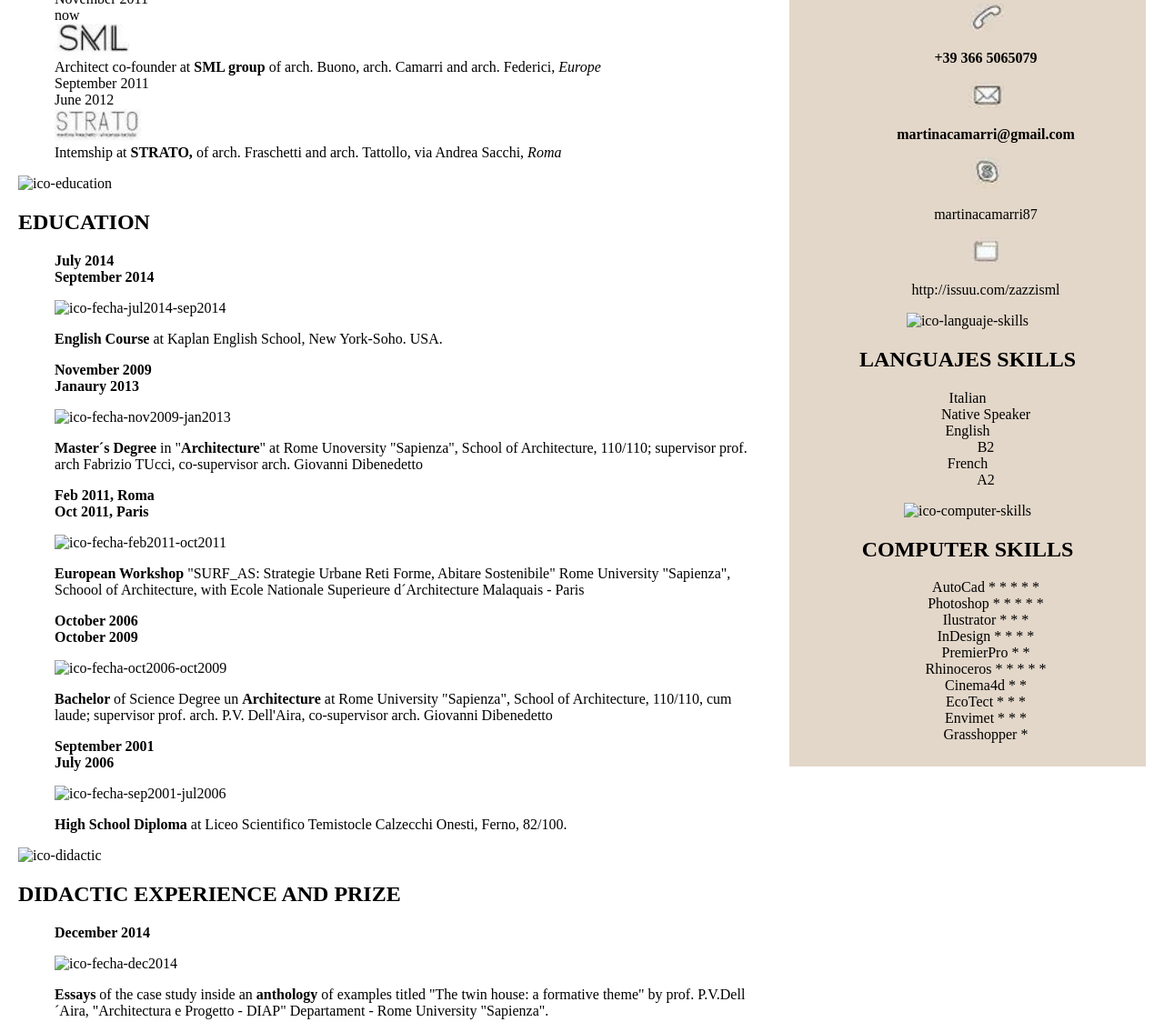
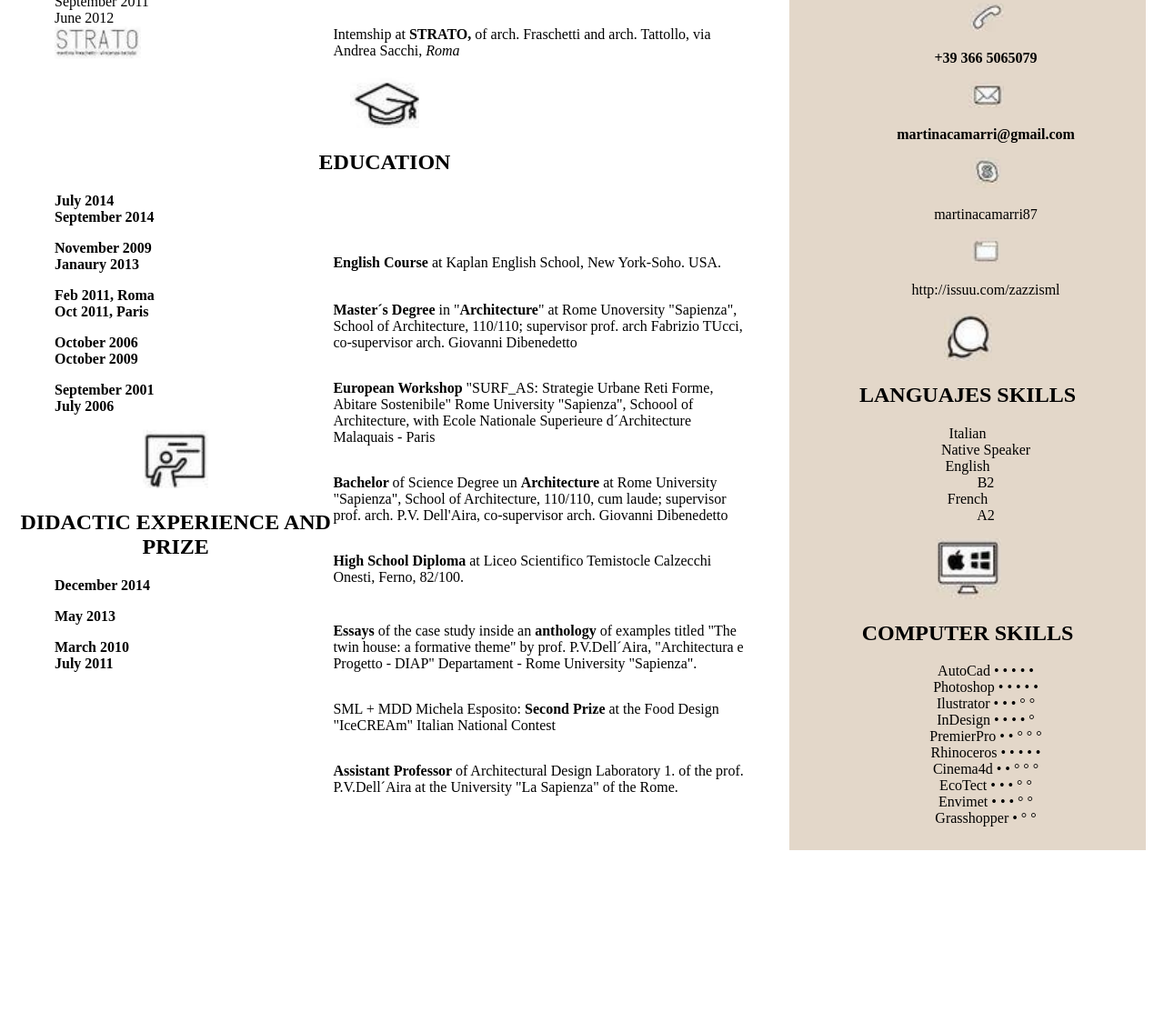
Before and after one commit to jnatmed/curriculum, a plain HTML site: page index.html in a window 1280 px wide. Shown: the part 496-1620 px from the top of the page at 91% size. After the commit the page ends 1431 px from the top, so only its background shows below. Drawn offline with Linux system fonts and the light colour scheme.

Commit message:
agregando float a los clase: p.detalle

```diff
--- a/estilo.css
+++ b/estilo.css
@@ -2,6 +2,10 @@ body{
     margin-top: 8px;
     margin-left: 20px;
     margin-right: 20px;
+}
+p.detalle {
+    width: 60%;
+    float: right;
 }
 #LADO-IZQUIERDO {
       float: left;
@@ -43,6 +47,13 @@ li {
     text-align: center;
     color: white;
 }
+
+#LADO-IZQUIERDO #DIDACTIC #titulo{
+    text-align: center;
+}
+#LADO-IZQUIERDO #EDUCATION #titulo{
+    text-align: center;
+}
 #LADO-DERECHO {
  background-color: #e3d7c9;
  text-align: center;
--- a/index.html
+++ b/index.html
@@ -24,87 +24,79 @@
                     <li>
                         <p id="fecha">Febraury 2016 <br> now</p>
                         <img src="icos/ico-fecha-febrary-2016.png" alt="ico-fecha-febrary-2016">
-                        <p id="detalle">Architect at <strong>ARTECO - Architecture Engineering Consulting s.r.l.</strong> of each Calcaghi, arch Cenna, arch Zarbato and arch Milani, <i>Verona</i></p>
+                        <p class="detalle">Architect at <strong>ARTECO - Architecture Engineering Consulting s.r.l.</strong> of each Calcaghi, arch Cenna, arch Zarbato and arch Milani, <i>Verona</i></p>
                     </li>
                     <li>
                         <p>May 2012 <br> November 2015</p>
                         <img src="icos/ico-fecha-may2012-nov2015.png" alt="ico-fecha-may2012-nov2015">
-                        <p>Architect at Research and Development Departament of <strong>NOVARTE s.r.l.</strong> of Luca Sciamanna, <i>Teramo</i></p>
+                        <p class="detalle">Architect at Research and Development Departament of <strong>NOVARTE s.r.l.</strong> of Luca Sciamanna, <i>Teramo</i></p>
                     </li>
                     <li>
                         <p>October 2014 <br> May 2015</p>
                         <img src="icos/ico-fecha-oct2014-may2015.png" alt="ico-fecha-oct2014-may2015">
-                        <p>Architect at <strong>COBE Berlin</strong>, prof. dt. V. M. Carlow and prof. arch. Sigmurd Larsen, <i>Berlin Germany</i></p>
+                        <p class="detalle">Architect at <strong>COBE Berlin</strong>, prof. dt. V. M. Carlow and prof. arch. Sigmurd Larsen, <i>Berlin Germany</i></p>
                     </li>
                     <li>
                         <p>November 2011 <br> now</p>
                         <img src="icos/ico-fecha-nov2011-now.png" alt="ico-fecha-nov2011-now">
-                        <p>Architect co-founder at <strong>SML group </strong>of arch. Buono, arch. Camarri and arch. Federici, <i>Europe</i></p>
+                        <p class="detalle">Architect co-founder at <strong>SML group </strong>of arch. Buono, arch. Camarri and arch. Federici, <i>Europe</i></p>
                     </li>
                     <li>
                         <p>September 2011 <br> June 2012</p>
                         <img src="icos/ico-fecha-sep2011-jun2012.png" alt="ico-fecha-sep2011-jun2012">
-                        <p>Intemship at <strong>STRATO, </strong>of arch. Fraschetti and arch. Tattollo, via Andrea Sacchi, <i>Roma</i></p>
+                        <p class="detalle">Intemship at <strong>STRATO, </strong>of arch. Fraschetti and arch. Tattollo, via Andrea Sacchi, <i>Roma</i></p>
                     </li>
                 </ol>
             </article>
         </section>
         <section id="EDUCATION">
-            <article>
-                <img src="" alt="ico-education">
+            <article id="titulo">
+                <img src="icos/ico-education.png" alt="ico-education">
                 <h2>EDUCATION</h2>
             </article>
             <article>
                 <ol>
                     <li>
                         <p><strong>July 2014 <br>September 2014</strong></p>
-                        <img src="" alt="ico-fecha-jul2014-sep2014">
-                        <p><strong>English Course </strong> at Kaplan English School, New York-Soho. USA.</p>
+                        <p class="detalle"><strong>English Course </strong> at Kaplan English School, New York-Soho. USA.</p>
                     </li>
                     <li>
                         <p><strong>November 2009 <br>Janaury 2013</strong></p>
-                        <img src="" alt="ico-fecha-nov2009-jan2013">
-                        <p><strong>Master´s Degree </strong> in "<strong>Architecture</strong>" at Rome Unoversity "Sapienza", School of Architecture, 110/110; supervisor prof. arch Fabrizio TUcci, co-supervisor arch. Giovanni Dibenedetto</p>
+                        <p class="detalle"><strong>Master´s Degree </strong> in "<strong>Architecture</strong>" at Rome Unoversity "Sapienza", School of Architecture, 110/110; supervisor prof. arch Fabrizio TUcci, co-supervisor arch. Giovanni Dibenedetto</p>
                     </li>
                     <li>
                         <p><strong>Feb 2011, Roma <br>Oct 2011, Paris</strong></p>
-                        <img src="" alt="ico-fecha-feb2011-oct2011">
-                        <p><strong>European Workshop </strong> "SURF_AS: Strategie Urbane Reti Forme, Abitare Sostenibile" Rome University "Sapienza", Schoool of Architecture, with Ecole Nationale Superieure d´Architecture Malaquais - Paris</p>
+                        <p class="detalle"><strong>European Workshop </strong> "SURF_AS: Strategie Urbane Reti Forme, Abitare Sostenibile" Rome University "Sapienza", Schoool of Architecture, with Ecole Nationale Superieure d´Architecture Malaquais - Paris</p>
                     </li>
                     <li>
                         <p><strong>October 2006 <br>October 2009</strong></p>
-                        <img src="" alt="ico-fecha-oct2006-oct2009">
-                        <p><strong>Bachelor </strong> of Science Degree un <strong>Architecture</strong> at Rome University "Sapienza", School of Architecture, 110/110, cum laude; supervisor prof. arch. P.V. Dell'Aira, co-supervisor arch. Giovanni Dibenedetto</p>
+                        <p class="detalle"><strong>Bachelor </strong> of Science Degree un <strong>Architecture</strong> at Rome University "Sapienza", School of Architecture, 110/110, cum laude; supervisor prof. arch. P.V. Dell'Aira, co-supervisor arch. Giovanni Dibenedetto</p>
                     </li>
                     <li>
                         <p><strong>September 2001<br>July 2006</strong></p>
-                        <img src="" alt="ico-fecha-sep2001-jul2006">
-                        <p><strong>High School Diploma </strong> at Liceo Scientifico Temistocle Calzecchi Onesti, Ferno, 82/100.</p>
+                        <p class="detalle"><strong>High School Diploma </strong> at Liceo Scientifico Temistocle Calzecchi Onesti, Ferno, 82/100.</p>
                     </li>
                 </ol>
             </article>
         </section>
         <section id="DIDACTIC">
-            <article>
-                <img src="" alt="ico-didactic">
+            <article id="titulo">
+                <img src="icos/ico-didactic.png" alt="ico-didactic">
                 <h2>DIDACTIC EXPERIENCE AND PRIZE</h2>
             </article>
             <article>
                 <ol>
                     <li>
                         <p><strong>December 2014</strong></p>
-                        <img src="" alt="ico-fecha-dec2014">
-                        <p><strong>Essays </strong> of the case study inside an <strong>anthology</strong> of examples titled "The twin house: a formative theme" by prof. P.V.Dell´Aira, "Architectura e Progetto - DIAP" Departament - Rome University "Sapienza".</p>
+                        <p class="detalle"><strong>Essays </strong> of the case study inside an <strong>anthology</strong> of examples titled "The twin house: a formative theme" by prof. P.V.Dell´Aira, "Architectura e Progetto - DIAP" Departament - Rome University "Sapienza".</p>
                     </li>
                     <li>
                         <p><strong>May 2013</strong></p>
-                        <img src="" alt="ico-fecha-may2013">
-                        <p>SML + MDD Michela Esposito: <strong>Second Prize </strong> at the Food Design "IceCREAm" Italian National Contest</p>
+                        <p class="detalle">SML + MDD Michela Esposito: <strong>Second Prize </strong> at the Food Design "IceCREAm" Italian National Contest</p>
                     </li>
                     <li>
                         <p><strong>March 2010 <br> July 2011</strong></p>
-                        <img src="" alt="ico-fecha-mar2010-jul2011">
-                        <p><strong>Assistant Professor </strong> of Architectural Design Laboratory 1. of the prof. P.V.Dell´Aira at the University "La Sapienza" of the Rome.</p>
+                        <p class="detalle"><strong>Assistant Professor </strong> of Architectural Design Laboratory 1. of the prof. P.V.Dell´Aira at the University "La Sapienza" of the Rome.</p>
                     </li>
                 </ol>
             </article>
@@ -148,7 +140,7 @@
         </section>
         <section id="LANGUAJES-SKILLS">
             <article>
-                <img src="" alt="ico-languaje-skills">
+                <img src="icos/ico-languaje-skills.png" alt="ico-languaje-skills">
                 <h2>LANGUAJES SKILLS</h2>
             </article>
             <article>
@@ -164,40 +156,40 @@
         </section>
         <section id="COMPUTER-SKILLS">
             <article>
-                <img src="" alt="ico-computer-skills">
+                <img src="icos/ico-computer-skills.png" alt="ico-computer-skills">
                 <h2>COMPUTER SKILLS</h2>
             </article>
             <article>
                 <ul>
                     <li>
-                        AutoCad * * * * *
+                        AutoCad &bull; &bull; &bull; &bull; &bull;
                     </li>
                     <li>
-                        Photoshop * * * * *
+                        Photoshop &bull; &bull; &bull; &bull; &bull;
                     </li>
                     <li>
-                        Ilustrator * * *
+                        Ilustrator &bull; &bull; &bull; &deg; &deg;
                     </li>
                     <li>
-                        InDesign * * * *
+                        InDesign &bull; &bull; &bull; &bull; &deg;
                     </li>
                     <li>
-                        PremierPro * *
+                        PremierPro &bull; &bull; &deg; &deg; &deg;
                     </li>
                     <li>
-                        Rhinoceros * * * * *
+                        Rhinoceros &bull; &bull; &bull; &bull; &bull;
                     </li>
                     <li>
-                        Cinema4d * *
+                        Cinema4d &bull; &bull; &deg; &deg; &deg;
                     </li>
                     <li>
-                        EcoTect * * *
+                        EcoTect &bull; &bull; &bull; &deg; &deg;
                     </li>
                     <li>
-                        Envimet * * *
+                        Envimet &bull; &bull; &bull; &deg; &deg;
                     </li>
                     <li>
-                        Grasshopper *
+                        Grasshopper &bull; &deg; &deg;
                     </li>
                 </ul>
             </article>
```
Also changed, not shown: icos/ico-computer-skills.png (added), icos/ico-didactic.png (added), icos/ico-education.png (added), icos/ico-languaje-skills.png (added).
